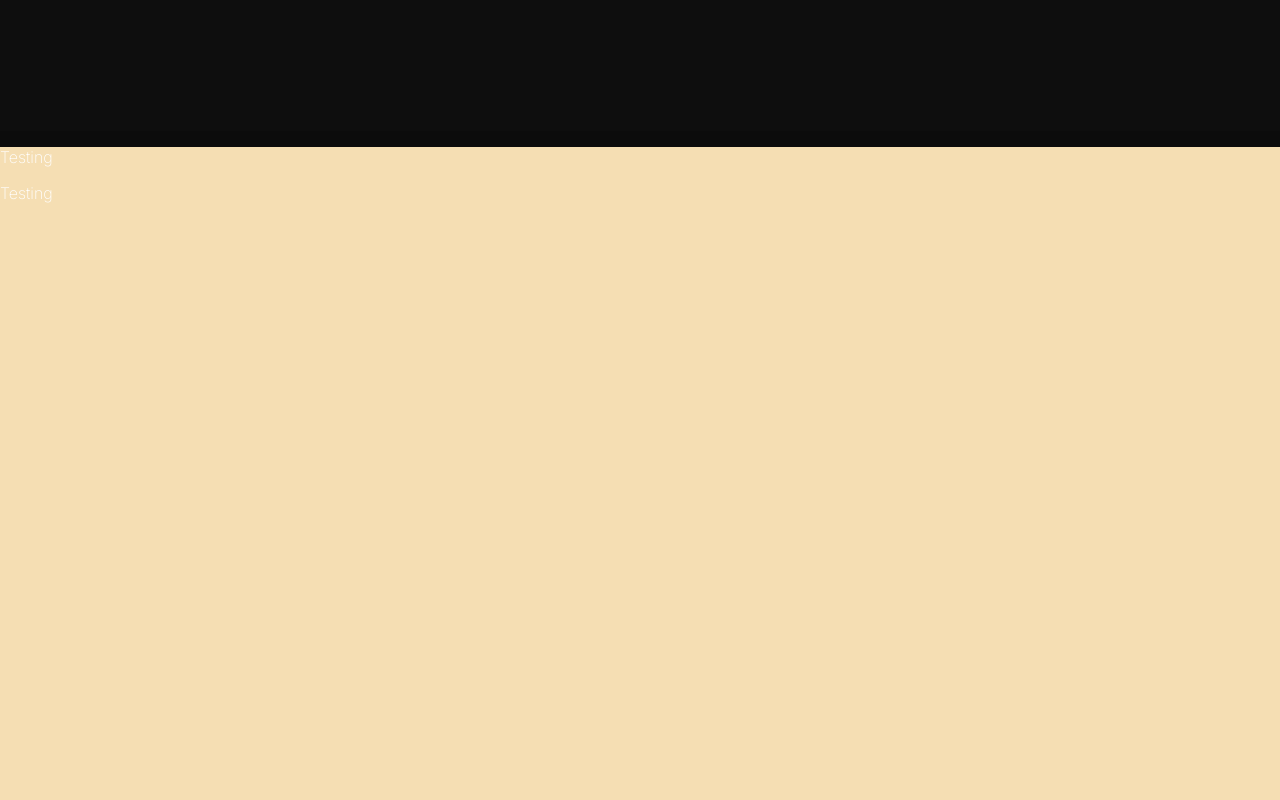
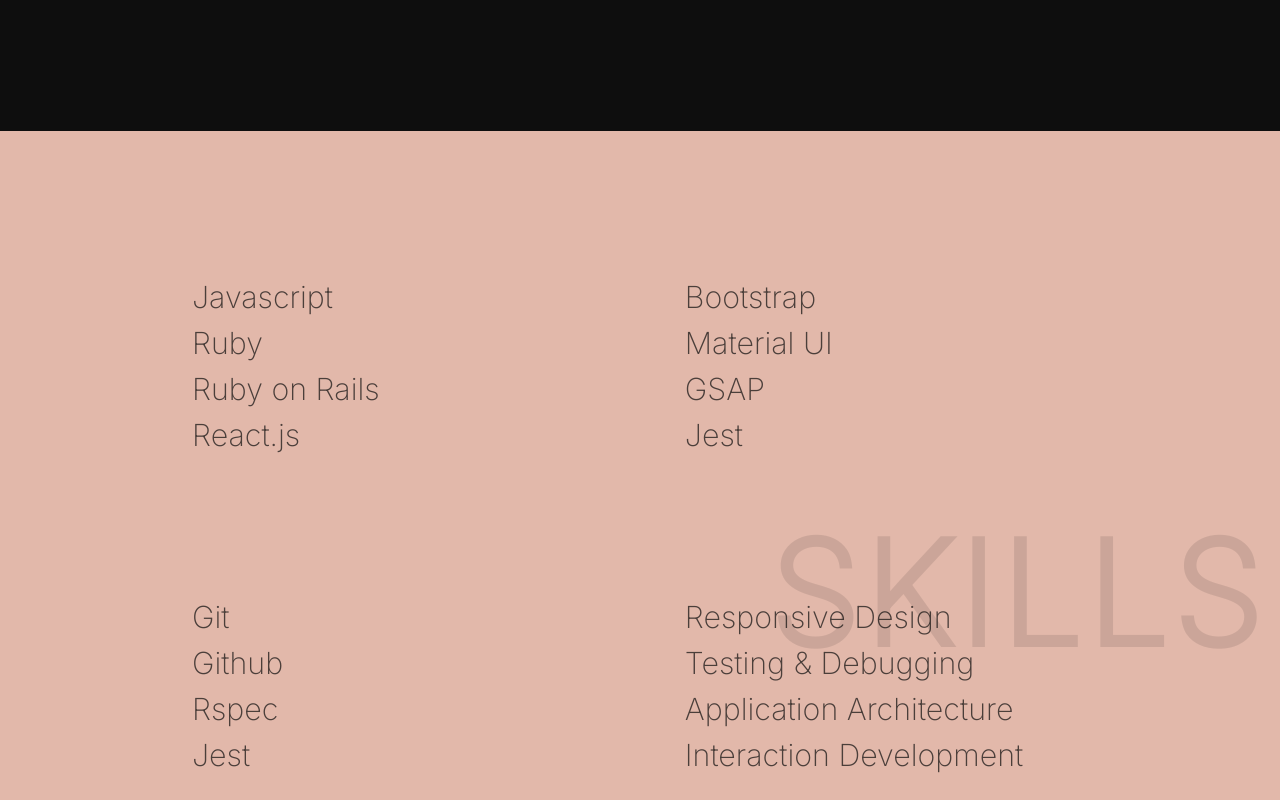
Before and after one commit to Rashad-Muntar/MY-PORTFOLIO, a React (Create React App) app: page / in a window 1280 px wide. Shown: the part 1780-2580 px from the top of the page. Built offline with nearby package versions, Linux system fonts and the light colour scheme; a web font is replaced by a local one.

Commit message:
Add Skills section

```diff
--- a/src/Assets/Styles/Contact.css
+++ b/src/Assets/Styles/Contact.css
@@ -1,5 +1,5 @@
-.contact{
+.contact-wrapper{
+    background-color: #0c0c0c;
     height: 100vh;
     width: 100%;
-    background-color: wheat;
 }
--- a/src/Assets/Styles/Header.css
+++ b/src/Assets/Styles/Header.css
@@ -47,6 +47,7 @@
     color: #e7e7e7;
     transition: 300ms;
     opacity: 0;
+    z-index: 99;
 }
 
 .social-icon:hover{
--- /dev/null
+++ b/src/Assets/Styles/Stacks.css
@@ -0,0 +1,46 @@
+.contact{
+    height: 100vh;
+    width: 100%;
+    background-color: #e2b8aa;
+    color: #0c0c0c;
+    position: sticky;
+    display: flex;
+    justify-content: center;
+    align-items: center;
+}
+
+.content-wrapper{
+    width: 70%;
+    height: 80%;
+    margin: 0 auto;
+    font-size: 1.9em;
+    display: flex;
+    justify-content: space-between;
+    align-items: center;
+    flex-wrap: wrap;
+}
+
+.a{
+    width: 45%;
+    margin: 0;
+    padding: 0;
+    opacity: 0.7;
+}
+
+.tool{
+    padding: 0;
+    margin: 0;
+    margin-bottom: 10px;
+}
+
+.skills-title{
+    position: absolute;
+    top: 35%;
+    left: 60%;
+    font-size: 9em;
+    text-align: center;
+    font-family: 'Inter', sans-serif;
+    letter-spacing: 5px;
+    margin-left: 0;
+    opacity: 0.1;
+}
--- a/src/Components/App.js
+++ b/src/Components/App.js
@@ -6,6 +6,7 @@
 import About from './Aboutme';
 import Projects from './Projects';
 import Stacks from './Stacks';
+import Contact from './Contact';
 
 function App() {
 
@@ -24,6 +25,7 @@
         <About />
         <Projects />
         <Stacks />
+        <Contact />
       </main>
   );
 }
--- /dev/null
+++ b/src/Components/Contact.js
@@ -0,0 +1,11 @@
+import '../Assets/Styles/Contact.css'
+
+const Contact = () => {
+    return (
+        <section className='contact-wrapper'>
+            <p>Testing</p>
+        </section>
+    )
+}
+
+export default Contact
--- a/src/Components/Stacks.js
+++ b/src/Components/Stacks.js
@@ -1,13 +1,58 @@
-import '../Assets/Styles/Contact.css'
+import { useEffect, useRef } from 'react'
+import '../Assets/Styles/Stacks.css'
+import { gsap } from 'gsap'
+import { ScrollTrigger } from "gsap/ScrollTrigger";
+
 const Stacks = () => {
+    gsap.registerPlugin(ScrollTrigger);
+    const el = useRef(null)
+    const q = gsap.utils.selector(el)
+    const tl = useRef()
+
+    useEffect(() => {
+        tl.current = gsap.timeline()
+        .to(q('.skills-title'), {marginLeft:'-50%', duration:5, ease: 'power2.inOut',
+        scrollTrigger:{
+            trigger: '.contact',
+            start: "top 60%",
+            scrub: 1,
+        }})
+    })
     return (
-        <div className="contact">
-            <div className="left">
-                <p>Testing</p>
+        <div className="contact" ref={el}>
+            <div className="content-wrapper">
+            <div className="languages a">
+                <p className="tool">Javascript</p>
+                <p className="tool">Ruby</p>
+                <p className="tool">Ruby on Rails</p>
+                <p className="tool">React.js</p>
             </div>
-            <div className="right">
-                <p>Testing</p>
+
+            <div className="librarys a">
+                <p className="tool">Bootstrap</p>
+                <p className="tool">Material UI</p>
+                <p className="tool">GSAP</p>
+                <p className="tool">Jest</p>
             </div>
+
+
+            <div className="tools a">
+                <p className="tool">Git</p>
+                <p className="tool">Github</p>
+                <p className="tool">Rspec</p>
+                <p className="tool">Jest</p>
+            </div>
+
+            <div className="skills a">
+                <p className="tool">Responsive Design</p>
+                <p className="tool">Testing & Debugging</p>
+                <p className="tool">Application Architecture</p>
+                <p className="tool">Interaction Development</p>
+            </div>
+
+            </div>
+
+            <h1 className="skills-title">SKILLS</h1>
         </div>
     )
 }
```
